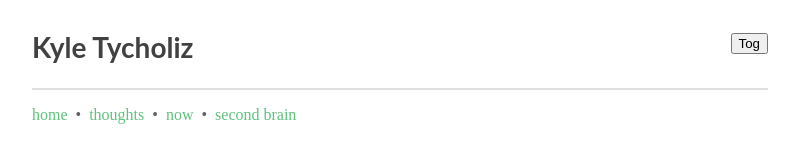
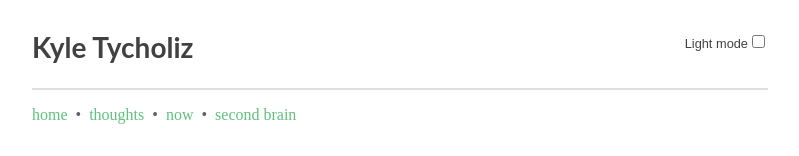
Before and after one commit to Tycholiz/tycholiz-com, a Next.js app in the folder @app/webapp/: page /now in a window 1280 px wide. Shown: the top 156 px of the page, without its empty margins (240-1039 px from the left). Built offline with nearby package versions, Linux system fonts and the light colour scheme.

Commit message:
display checkbox for dark mode

```diff
--- a/@app/webapp/src/components/common/Header.tsx
+++ b/@app/webapp/src/components/common/Header.tsx
@@ -1,9 +1,10 @@
 import Link from 'next/link'
 import styled from 'styled-components'
-import { Heading, HorizontalRule } from '.'
+import { Heading, HorizontalRule, Label } from '.'
 
 type Props = {
   toggleDarkMode: any
+  isDarkMode: boolean
 }
 
 
@@ -36,6 +37,10 @@ const Bullet = styled.span`
   color: ${({ theme }) => theme.color.grayscale[2]};
 `
 
+const StyledCheckbox = styled.input`
+
+`
+
 export const Header = (props: Props) => {
   return (
       <InnerWrapper>
@@ -43,7 +48,9 @@ export const Header = (props: Props) => {
           <Link href="/" as={`/`} passHref>
             <Heading>Kyle Tycholiz</Heading>
           </Link>
-          <button onClick={props.toggleDarkMode}>Tog</button>
+          <Label>{props.isDarkMode ? "Dark mode" : "Light mode"}
+            <StyledCheckbox onClick={props.toggleDarkMode} type="checkbox" checked={props.isDarkMode} />
+          </Label>
         </TopLine>
         <HorizontalRule />
         <NavList>
--- a/@app/webapp/src/components/common/Label.ts
+++ b/@app/webapp/src/components/common/Label.ts
@@ -1,10 +1,8 @@
 import styled from 'styled-components'
 
-const Label = styled.label`
+export const Label = styled.label`
   font-family: ${({ theme }) => theme.font.paragraph};
-  color: ${({ theme }) => theme.color.primary[0]};
-  font-size: 1rem;
+  color: ${({ theme }) => theme.color.grayscale[1]};
+  font-size: 0.8rem;
   line-height: 2em;
 `
-
-export default Label
--- a/@app/webapp/src/pages/_app.tsx
+++ b/@app/webapp/src/pages/_app.tsx
@@ -20,7 +20,7 @@ function MyApp({ Component, pageProps }: AppProps) {
   return (
     <ThemeProvider theme={theme}>
       <GlobalStyles />
-      <Component {...pageProps} toggleDarkMode={toggleDarkMode} />
+      <Component {...pageProps} isDarkMode={isDarkMode} toggleDarkMode={toggleDarkMode} />
     </ThemeProvider>
   )
 }
--- a/@app/webapp/src/pages/now/index.tsx
+++ b/@app/webapp/src/pages/now/index.tsx
@@ -13,6 +13,7 @@ type Props = {
     _updatedAt: string
   }[]
   toggleDarkMode: any
+  isDarkMode: boolean
 }
 
 const NowPage: NextPage<Props> = (props: Props) => {
@@ -25,7 +26,7 @@ const NowPage: NextPage<Props> = (props: Props) => {
       </Head>
 
       <DefaultTemplate
-        header={<Header toggleDarkMode={props.toggleDarkMode} />}
+        header={<Header toggleDarkMode={props.toggleDarkMode} isDarkMode={props.isDarkMode} />}
         // footer={<Footer />}
       >
         <Now />
--- a/@app/webapp/src/pages/posts/[slug].tsx
+++ b/@app/webapp/src/pages/posts/[slug].tsx
@@ -11,6 +11,8 @@ type Props = {
   categories: any[]
   authorImage: string
   body: any[]
+  toggleDarkMode: any
+  isDarkMode: boolean
 }
 
 
@@ -24,7 +26,7 @@ const PostPage = (props: Props) => {
       </Head>
 
       <DefaultTemplate
-        header={<Header toggleDarkMode={props.toggleDarkMode} />}
+        header={<Header toggleDarkMode={props.toggleDarkMode} isDarkMode={props.isDarkMode} />}
       >
         <Post {...props} />
       </DefaultTemplate>
--- a/@app/webapp/src/pages/posts/index.tsx
+++ b/@app/webapp/src/pages/posts/index.tsx
@@ -14,6 +14,7 @@ export type Props = {
     _updatedAt: string
   }[]
   toggleDarkMode: any
+  isDarkMode: boolean
 }
 
 const BrowsePostsPage = (props: Props) => {
@@ -26,7 +27,7 @@ const BrowsePostsPage = (props: Props) => {
       </Head>
 
       <DefaultTemplate
-        header={<Header toggleDarkMode={props.toggleDarkMode} />}
+        header={<Header toggleDarkMode={props.toggleDarkMode} isDarkMode={props.isDarkMode} />}
       >
         <Heading>Thoughts on...</Heading>
         <PostList {...props} />
```
